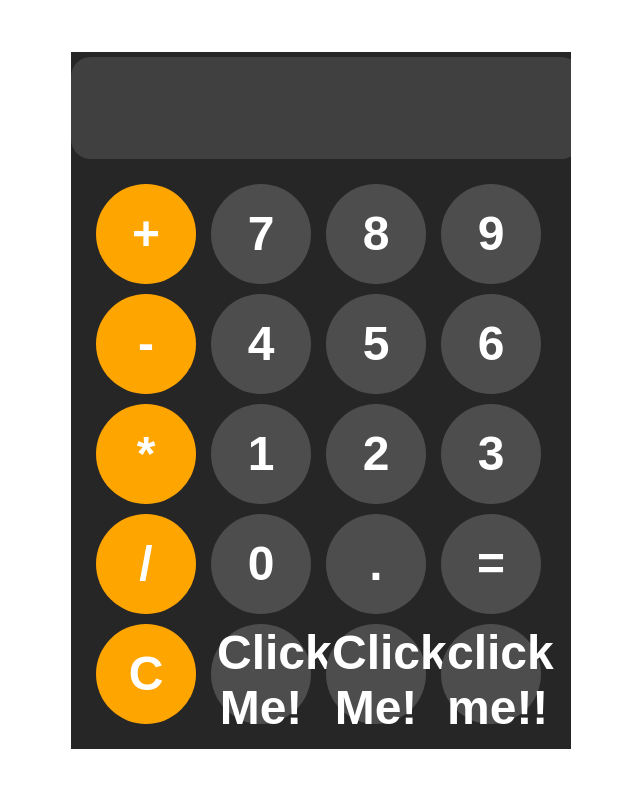
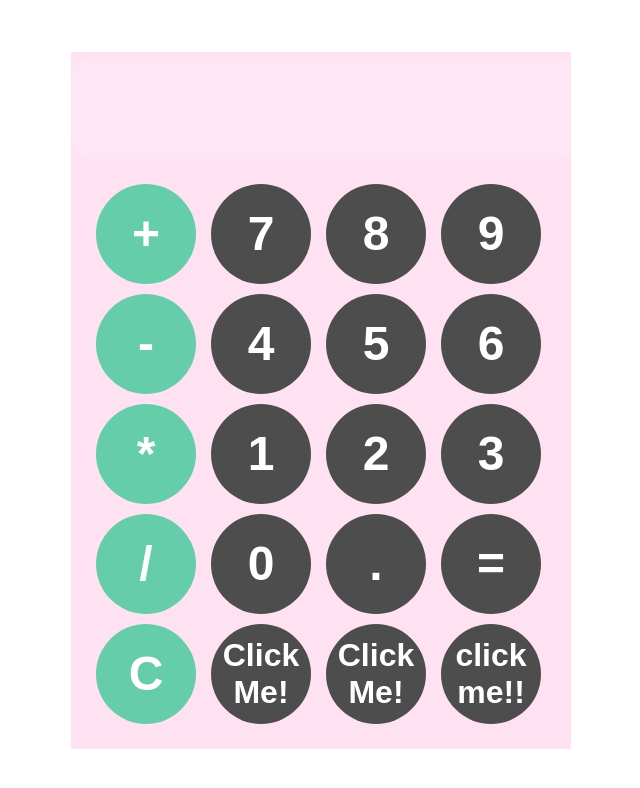
Before and after one commit to EmanARamadan/java-script, a plain HTML site: page index.html in a window 1280 px wide. Shown: the whole page, without its empty margins (319-959 px from the left). Drawn offline with Linux system fonts and the light colour scheme.

Commit message:
update changes

```diff
--- a/index.html
+++ b/index.html
@@ -28,9 +28,9 @@
             <button onclick="appendToDisplay('.')">.</button>
             <button onclick="calculate()">=</button>
             <button onclick="clearDisplay()"class="operator-btn">C</button>
-            <button onclick="changeStyle()">Click Me!</button>
-            <button onclick="changeColor()">Click Me!</button>
-            <button onclick="calcuclator()">click me!!</button>
+            <button onclick="changeStyle()"class="click">Click Me!</button>
+            <button onclick="changeColor()"class="click">Click Me!</button>
+            <button onclick="calcuclator()"class="click">click me!!</button>
         </div>
     </div>
 
--- a/index.js
+++ b/index.js
@@ -23,13 +23,13 @@ catch(error){
 }
 
 function changeStyle(){
-    document.body.style.backgroundColor = 'green';
+    document.body.style.backgroundColor = 'pink';
 }
     //document.getElementById("keys").style.color = "yellow";document.getElementById("keys").style.color = "yellow";
 
     function changeColor() {
         var colors = document.getElementById("display");
-        colors.style.color = "green";}
+        colors.style.color = "mediumaquamarine";}
 
     function calcuclator() {
         var backgroundColor = document.getElementById("calculator")
--- a/style.css
+++ b/style.css
@@ -9,7 +9,7 @@ body{
 }
 #calculator{
     font-family: Arial, Helvetica, sans-serif;
-    background-color: hsl(0, 0%, 15%);
+    background-color: rgba(255, 185, 223, 0.412);
     max-width: 500px;
     overflow: hidden;
 }
@@ -20,7 +20,7 @@ body{
     text-align: left;
     border: none;
     background-color: hsla(0, 0%, 100%, 0.122);
-    color: white;
+    color: grey;
     border-radius: 20px;
     margin-top: 5px;
     padding: 5px;
@@ -47,8 +47,11 @@ button:hover{
     background-color: hsl(0, 0%, 40%);
 }
 .operator-btn{
-    background-color: orange;
+    background-color:mediumaquamarine;
 }
 .operator-btn:hover{
-    background-color: hsl(39, 100%, 75%);
+    background-color:pink;
 }
+.click{
+    font-size: 2rem;
+}
```
